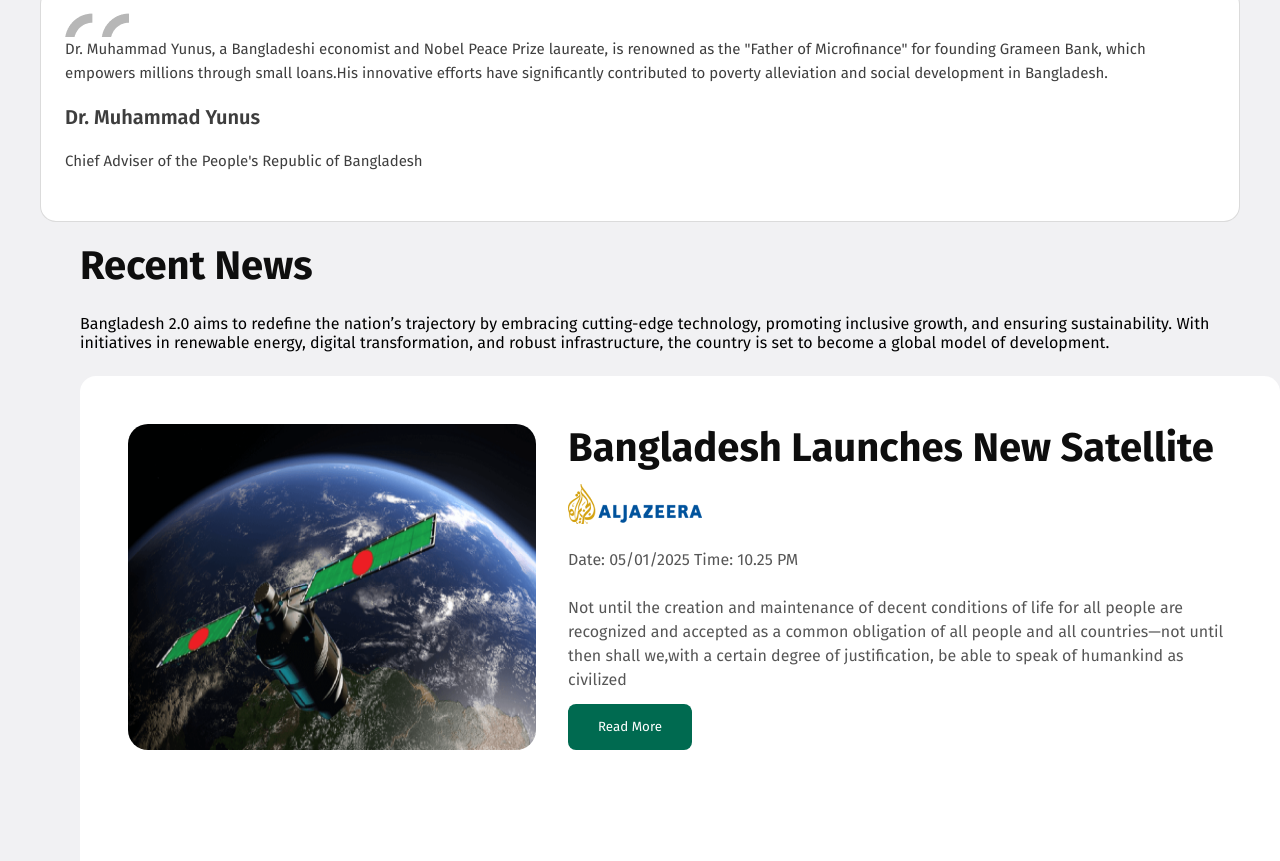
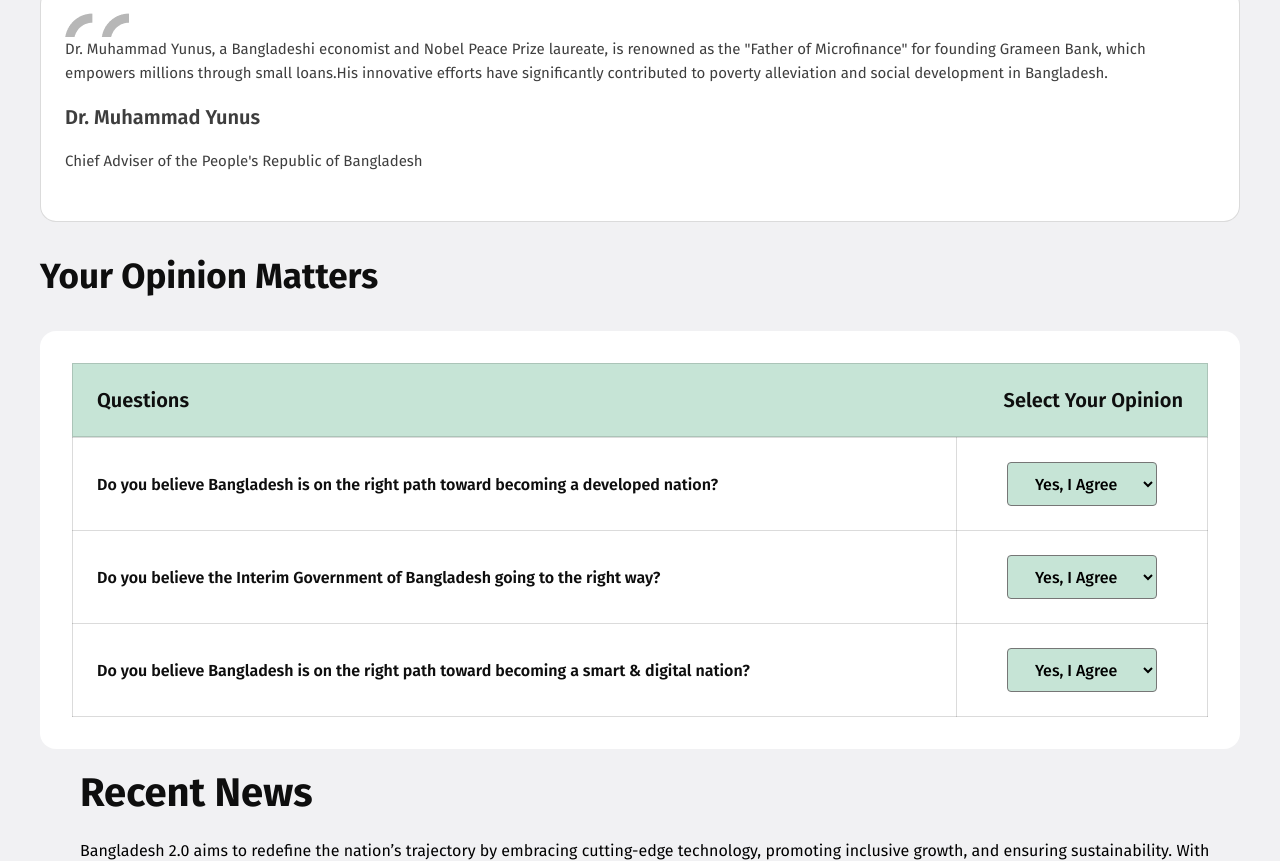
Before and after one commit to ItsMoumita/first-assignment, a plain HTML site: page index.html in a window 1280 px wide. Shown: the part 1577-2438 px from the top of the page. Drawn offline with Linux system fonts and the light colour scheme.

Commit message:
other fixing

```diff
--- a/index.html
+++ b/index.html
@@ -10,7 +10,7 @@
     <header>
           <nav class="menu">
             <h1>Bangladesh 2.0</h1>
-            <button>Sign In</button>
+            <button class="btn-style">Sign In</button>
           </nav>
           <div class="banner">
             <div class="banner-container">
@@ -77,6 +77,46 @@
             <p class="sub-title">Chief Adviser of the People's Republic of Bangladesh</p>
          </section>
 
+         <section class="Opinion">
+            <h1 class="title">Your Opinion Matters</h1>
+            <div class="opinion-container">
+                <div class="t-head">
+                    <p class="t-title" style="background:  rgb(198, 228, 214);">Questions</p>
+                    <p class="t-title" style="background:  rgb(198, 228, 214);">Select Your Opinion</p>
+                </div>
+                <table>
+                    <tr>
+                        <th>Do you believe Bangladesh is on the right path toward becoming a developed nation?</th>
+                        <th class="t-opinion">
+                            <select name="choice" id="">
+                                <option class="options" value="">Yes, I Agree</option>
+                                <option class="options" value="">No, I Disagree.</option>
+                            </select>
+                        </th>
+                    </tr>
+                    <tr>
+                        <th>Do you believe the Interim Government of Bangladesh going to the right way?</th>
+                        <th class="t-opinion">
+                            <select name="choice" id="">
+                                <option class="options" value="">Yes, I Agree</option>
+                                <option class="options" value="">No, I Disagree.</option>
+                            </select>
+                        </th>
+                    </tr>
+                    <tr>
+                        <th>Do you believe Bangladesh is on the right path toward becoming a smart & digital
+                            nation?</th>
+                        <th class="t-opinion">
+                            <select name="choice" id="">
+                                <option class="options" value="">Yes, I Agree</option>
+                                <option class="options" value="">No, I Disagree.</option>
+                            </select>
+                        </th>
+                    </tr>
+                </table>
+            </div>
+
+        </section>
 
          <section class="recent">
               <h1 class="headline">Recent News</h1>
--- a/styles/style.css
+++ b/styles/style.css
@@ -17,6 +17,11 @@ body{
     padding: 15px 30px 15px 30px;
     border: none;
     color: white;
+}
+.btn:hover{
+    border: 1px solid rgb(0, 106, 80);
+    background: white;
+    color: rgb(0, 106, 80);
 }
 .description{
     color: rgba(14, 14, 14, 0.7);
@@ -74,6 +79,12 @@ nav button{
     height: 45px;
     border: 1px solid rgb(0, 106, 80);
     border-radius: 8px;
+    cursor: pointer;
+}
+nav button:hover{
+    background-color: rgb(0, 106, 80);
+    color: white;
+
 }
 
 /* banner section */
@@ -235,6 +246,15 @@ nav button{
     border: none;
     color: white;
  }
+ .btn-1:hover{
+    opacity: 0.8;
+ }
+ .btn-2:hover{
+    opacity: 0.8;
+ }
+ .btn-3:hover{
+    opacity: 0.8;
+ }
  .card .btn-2{
     width: 122px;
     height: 41px;
@@ -305,21 +325,24 @@ text-align: left;
    text-align: left;
 }
 
+/* Opinion section*/
+
 .Opinion {
-    margin: 80px 160px;
+    width: 1200px;
+    margin: 0 auto;
 
 }
 .title {
     color: rgb(14, 14, 14);
     font-family: Fira Sans;
-    font-size: 40px;
+    font-size: 35px;
     font-weight: 700;
-    line-height: 48px;
+    line-height: 45px;
     letter-spacing: 0%;
     text-align: left;
     margin: 32px 0px;
 }
-.container {
+.opinion-container {
     padding: 32px;
     font-family: Fira Sans;
     border-radius: 16px;
@@ -329,7 +352,7 @@ text-align: left;
 .t-head {
     display: flex;
     justify-content: space-between;
-    gap: 875px;
+    gap: 800px;
     border: 1px solid rgba(14, 14, 14, 0.15);
     background-color: rgb(198, 228, 214);
     align-items: center;
@@ -356,7 +379,7 @@ td,th {
     font-family: Fira Sans;
     font-size: 16px;
     font-weight: 600;
-    line-height: 19px;
+    line-height: 15px;
     letter-spacing: 0%;
     text-align: left;
 }
@@ -367,8 +390,8 @@ td,th {
 
 table {
     border-collapse: collapse;
-    width: 1216px;
-    height: 92px;
+    width: 100%;
+    height: 90px;
     padding: 24px;
 }
 
@@ -381,11 +404,16 @@ select {
     padding: 10px 14px;
     background-color: rgb(198, 228, 214);
     height: 44px;
-    width: 152px;
+    width: 150px;
     text-align: center;
     font-size: 16px;
     font-weight: 500;
     font-family: Fira Sans;
+}
+
+select:hover {
+    background-color: rgb(147, 221, 188);
+    box-shadow: -2px 2px 5px rgba(0, 0, 0, 0.2);
 }
 
 
@@ -523,19 +551,6 @@ line-height: 48px;
 
  /* letter section */
 
-/* .letter{
-    width: 1200px;
-    display: flex;
-    flex-direction: column;
-    justify-content: center;
-    align-items: center;
-    gap: 64px;
-    margin: ;
-    padding: 80px 100px 80px 100px;
-    border-radius: 24px;
-    background: rgb(198, 228, 214);
-} */
-
 
 .letter{
     width: 1200px;
@@ -590,6 +605,9 @@ background: rgb(0, 106, 80);
 color: white;
 padding: 18px 40px 18px 40px;
 }
+.subs-btn:hover{
+    opacity: 0.8;
+}
 .email::placeholder {
     color: rgba(14, 14, 14, 0.3);
     font-family: Fira Sans;
@@ -606,7 +624,7 @@ padding: 18px 40px 18px 40px;
     justify-content: center;
     align-items: center;
     gap: 24px;
-    margin: 80px auto;
+    margin: 80px auto 0px;
     padding: 15px 10px 15px 10px;
     border-radius: 24px;
 }
```
